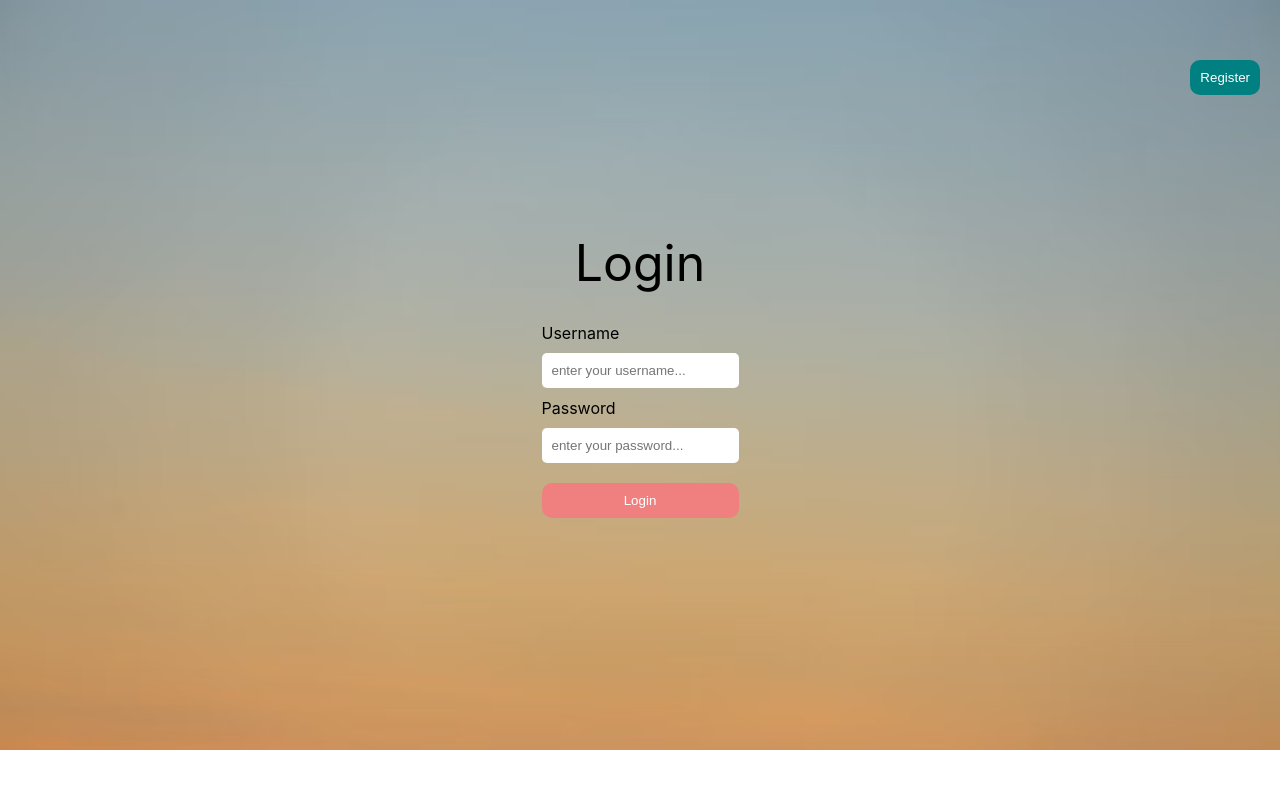
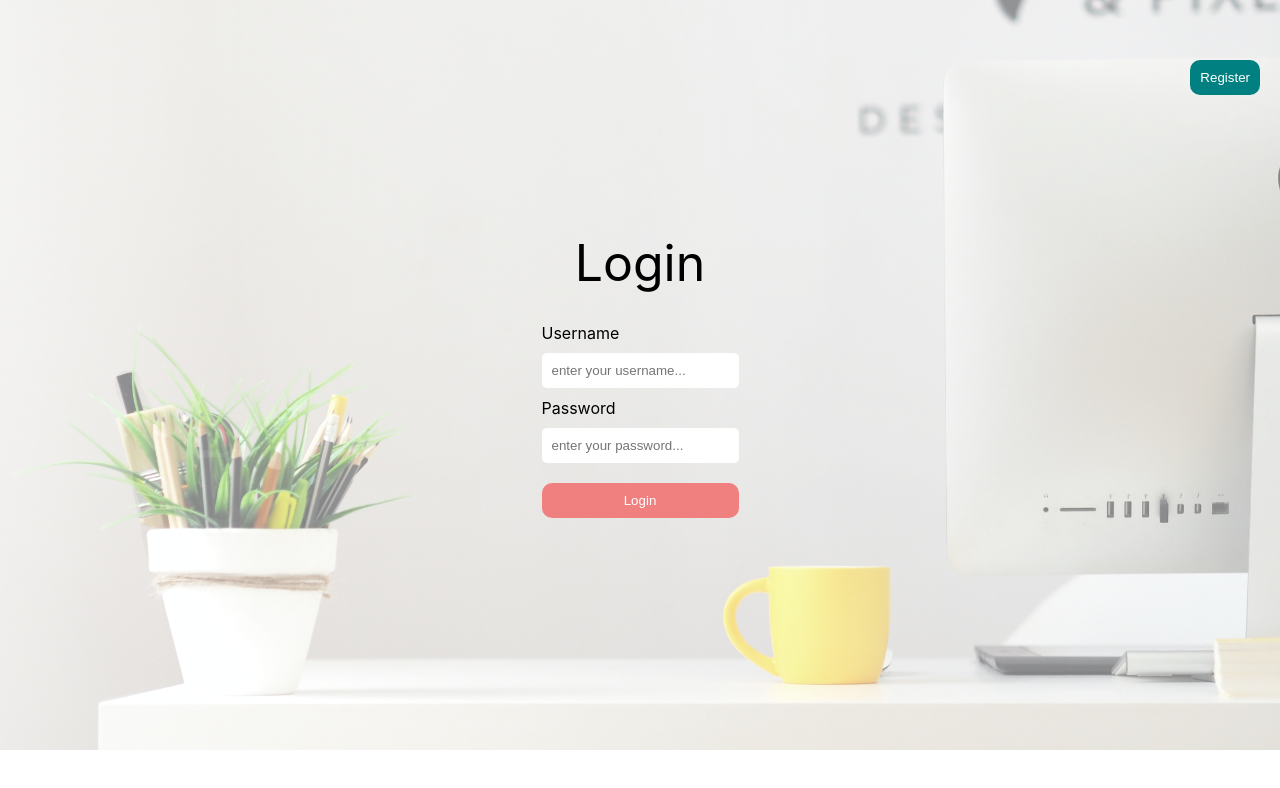
Before and after one commit to davidpascual2/Blog-mongo, a React (Create React App) app in the folder client/: page /login in a window 1280 px wide. Shown: the top 788 px of the page. Built offline with nearby package versions, Linux system fonts and the light colour scheme.

Commit message:
fixed login redirect

```diff
--- a/client/src/App.js
+++ b/client/src/App.js
@@ -1,5 +1,6 @@
 import { useContext } from "react";
 import {
+  Link,
   createBrowserRouter,
   RouterProvider,
   Router, //???
@@ -45,24 +46,26 @@ const router = createBrowserRouter([
       {
         path:'/write',
         element:<Write />,
-        canActivate: (user) => user ? true: <Navigate to="/login" />,
+        // canActivate: (user) => user ? true: <Navigate to="/login" />,
+
       },
       {
         path:'/settings',
         element:<Settings />,
-        canActivate: (user) => user ? true: <Navigate to="/register" /> ,
+        // canActivate: (user) => user ? true: <Navigate to="/register" /> ,
+
       },
     ]
   },
   {
     path: '/register',
     element: <Register/>,
-    canActivate: (user) => user ? <Navigate to="/" /> : true,
+    // canActivate: () => user ? <Navigate to="/" /> : true,
   },
   {
     path: '/login',
     element: <Login/>,
-    canActivate: (user) => user ? <Navigate to="/" /> : true,
+    // canActivate: () => user ? <Navigate to="/" /> : true,
   },
 ]);
 
@@ -82,29 +85,4 @@ function App() {
   );
 }
 
-
-//============================================
-
-// function App() {
-//   return (
-//     <Router>
-//       <Navbar />
-//       <Routes>
-//         <Route exact path='/' element={<Home />} />
-//         <Route exact path='/register' element={<Register />} />
-//         <Route exact path='/login' element={<Login />} />
-//         <Route exact path='/write' element={<Write />} />
-//       </Routes>
-//     </Router>
-
-//   );
-// }
-
-//=========================//
-
-
-
-
-
-
 export default App;
--- a/client/src/index.js
+++ b/client/src/index.js
@@ -3,13 +3,16 @@ import ReactDOM from 'react-dom/client';
 import './index.css';
 import App from './App';
 import { ContextProvider } from './context/Context';
+// import { BrowserRouter } from 'react-router-dom';
 
 
 const root = ReactDOM.createRoot(document.getElementById('root'));
 root.render(
   <React.StrictMode>
-    <ContextProvider>
-      <App />
-    </ContextProvider>
+    {/* <BrowserRouter> */}
+      <ContextProvider>
+        <App />
+      </ContextProvider>
+    {/* </BrowserRouter> */}
   </React.StrictMode>
 );
--- a/client/src/pages/login/Login.js
+++ b/client/src/pages/login/Login.js
@@ -1,11 +1,12 @@
 import React, { useContext, useRef } from 'react';
+import { Link, useNavigate } from 'react-router-dom';
+import { Context } from '../../context/Context';
+import axios from 'axios';
 import './login.css';
-import { Link } from 'react-router-dom';
-import axios from 'axios';
-import { Context } from '../../context/Context';
 
 export default function Login() {
 
+  const navigate = useNavigate()
   const userRef = useRef();
   const passwordRef = useRef();
   const { user, dispatch, isFetching, error} = useContext(Context); //?
@@ -20,6 +21,7 @@ export default function Login() {
       });
       console.log(user)
       dispatch({ type:"LOGIN_SUCCESS", payload: res.data });
+      navigate("/");
     }catch (err) {
       dispatch({ type: "LOGIN_FAILURE" });
     }
--- a/client/src/pages/login/login.css
+++ b/client/src/pages/login/login.css
@@ -5,12 +5,12 @@
    justify-content: center;
    align-items: center;
    background:
-   /* linear-gradient(
+   linear-gradient(
     /* this makes background more transparent */
-    /* rgba(255,255,255,0.5),  */
-    /* rgba(255,255,255,0.5) */
-    /* ),  */
-     url('../../assets/background-login.avif');
+    rgba(255,255,255,0.5),
+    rgba(255,255,255,0.5)
+    ),
+     url('../../assets/login-background.jpg');
     background-size: cover;
 }
 
```
Also changed, not shown: client/src/assets/login-background.jpg (added), 1 other file (tests, documents, lock files or other folders).
